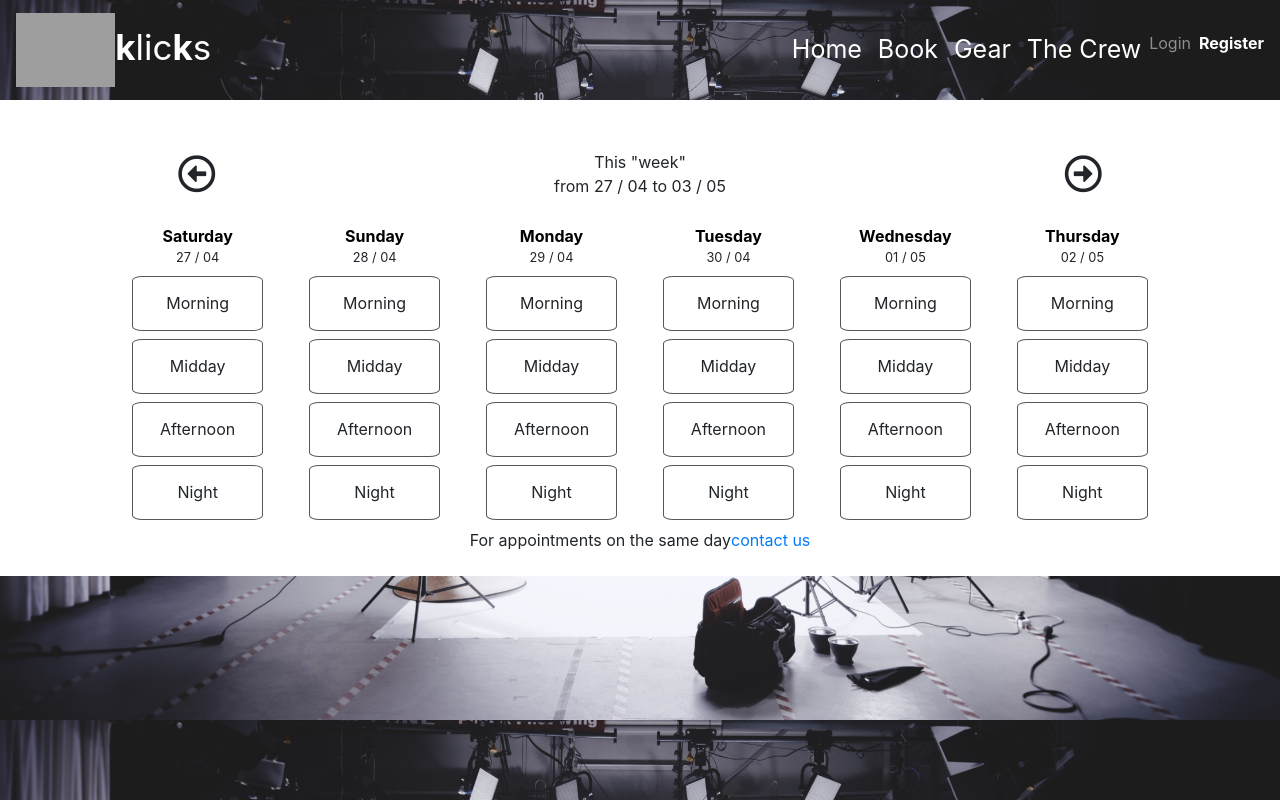
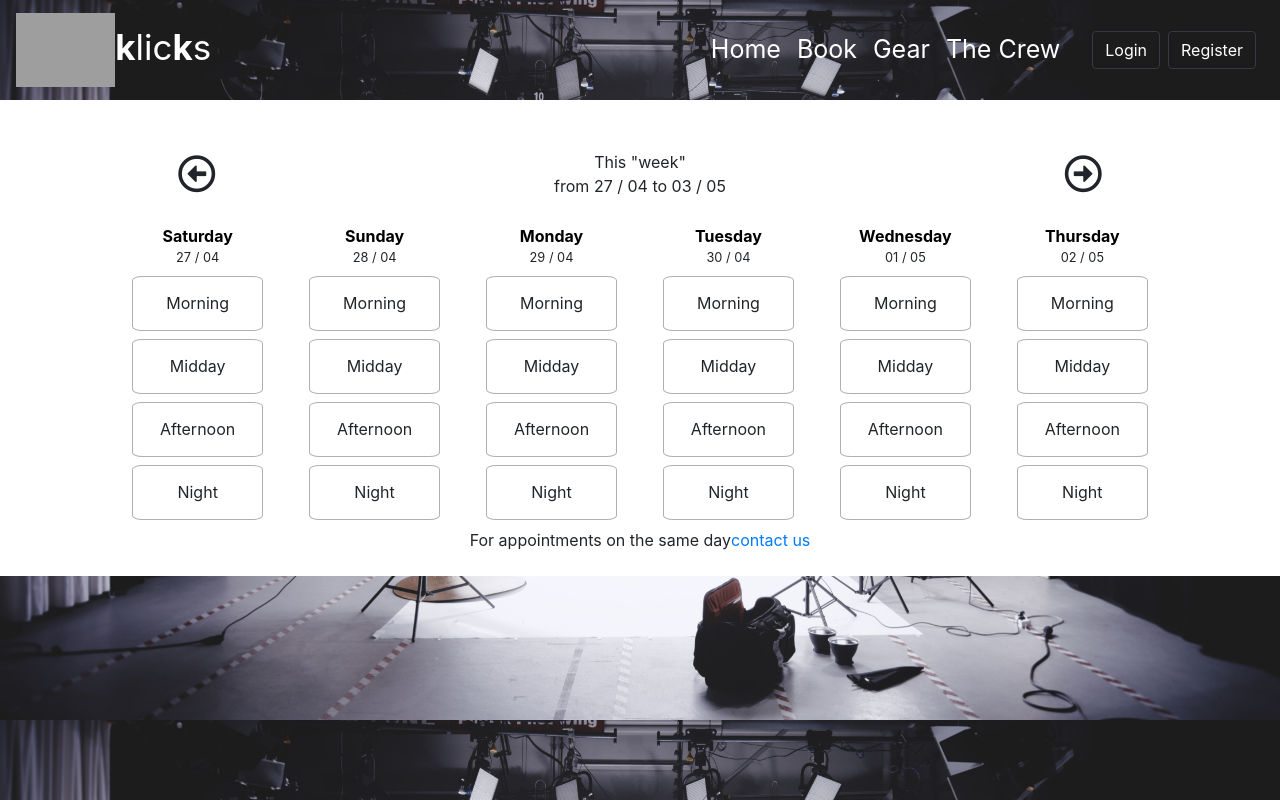
Before and after one commit to giorgoskoz/cb7teamProtoFront, a React (Create React App) app: page /ctest in a window 1280 px wide. Built offline with nearby package versions, Linux system fonts and the light colour scheme; grey boxes are pictures that could not be loaded.

Commit message:
login register turned into buttons, close button works now

```diff
--- a/src/components/CalendarTest.css
+++ b/src/components/CalendarTest.css
@@ -1,12 +1,17 @@
 .dayWordBox {
     color: black;
+}
+
+.dailyBox:hover {
+    border-width: 5px;
+    cursor: pointer;
 }
 
 .dailyBox {
     min-height: 55px;
     border-style: solid;
     border-width: 1px;
-    border-color: rgb(87, 87, 87);
+    border-color: rgb(175,176,179);
     margin: 8px;
     border-radius: 8%;
 }
@@ -32,3 +37,8 @@
 .fa-arrow-alt-circle-left, .fa-arrow-alt-circle-right {
     font-size: 38px;
 }
+
+.fa-arrow-alt-circle-left:hover, .fa-arrow-alt-circle-right:hover {
+    font-size: 43px;
+    cursor: pointer;
+}
--- a/src/components/LoginModal.js
+++ b/src/components/LoginModal.js
@@ -136,7 +136,7 @@ class LoginModal extends Component {
                 </Form.Group>
             </Modal.Body>
             <Modal.Footer>
-              <Button variant="secondary" onClick={ this.props.handleCloseLoginModal }>
+              <Button variant="secondary" onClick={ this.handleCloseLoginModal }>
                 Close
               </Button>
               <Button variant="primary" onClick={ this.handleSubmit }>
--- a/src/components/NavDropdownExample.jsx
+++ b/src/components/NavDropdownExample.jsx
@@ -37,7 +37,7 @@ class NavDropdownExample extends React.Component {
                         <Link  id="Link" to="/gear">Gear</Link>
                     </Nav.Link>
                 </Nav.Item>
-                <Nav.Item>
+                <Nav.Item className="mr-4">
                     <Nav.Link eventKey="3">
                         <Link  id="Link" to="/crew">The Crew</Link>
                     </Nav.Link>
--- a/src/components/NavbarAuth.jsx
+++ b/src/components/NavbarAuth.jsx
@@ -51,7 +51,7 @@ class NavbarAuth extends React.Component {
     logged() {
         console.log(this.context.token);
         return (
-            <NavDropdown title={this.context.user.username} id="nav-dropdown" alignRight className="mx-3">
+            <NavDropdown title={this.context.user.username} id="nav-dropdown" alignRight="true" className="mx-3 d-flex align-items-center">
                 <NavDropdown.Item eventKey="4.1">Action</NavDropdown.Item>
                 <NavDropdown.Item eventKey="4.2">Another action</NavDropdown.Item>
                 <NavDropdown.Item eventKey="4.3">
@@ -66,11 +66,11 @@ class NavbarAuth extends React.Component {
     notLogged(){
         return(
             <React.Fragment>
-                <Navbar.Text>
-                    <span className="mr-2" onClick={this.handleShowLoginModal}>Login</span>
+                <Navbar.Text className="d-flex align-items-center">
+                    <a className="btn btn-outline-dark mr-2" onClick={this.handleShowLoginModal}>Login</a>
                 </Navbar.Text>
-                <Navbar.Text>
-                    <a onClick={this.handleShowRegisterModal} ><strong>Register</strong></a>
+                <Navbar.Text className="d-flex align-items-center">
+                    <a className="btn btn-outline-dark mr-2" onClick={this.handleShowRegisterModal} >Register</a>
                 </Navbar.Text>
             </React.Fragment>
         );
--- a/src/components/RegisterModal.js
+++ b/src/components/RegisterModal.js
@@ -198,7 +198,7 @@ class RegisterModal extends Component {
                 </Form.Group>
             </Modal.Body>
             <Modal.Footer>
-              <Button variant="secondary" onClick={ this.props.handleCloseLoginModal }>
+              <Button variant="secondary" onClick={ this.handleCloseRegisterModal }>
                 Close
               </Button>
               <Button variant="primary" onClick={ this.handleSubmit }>
```
